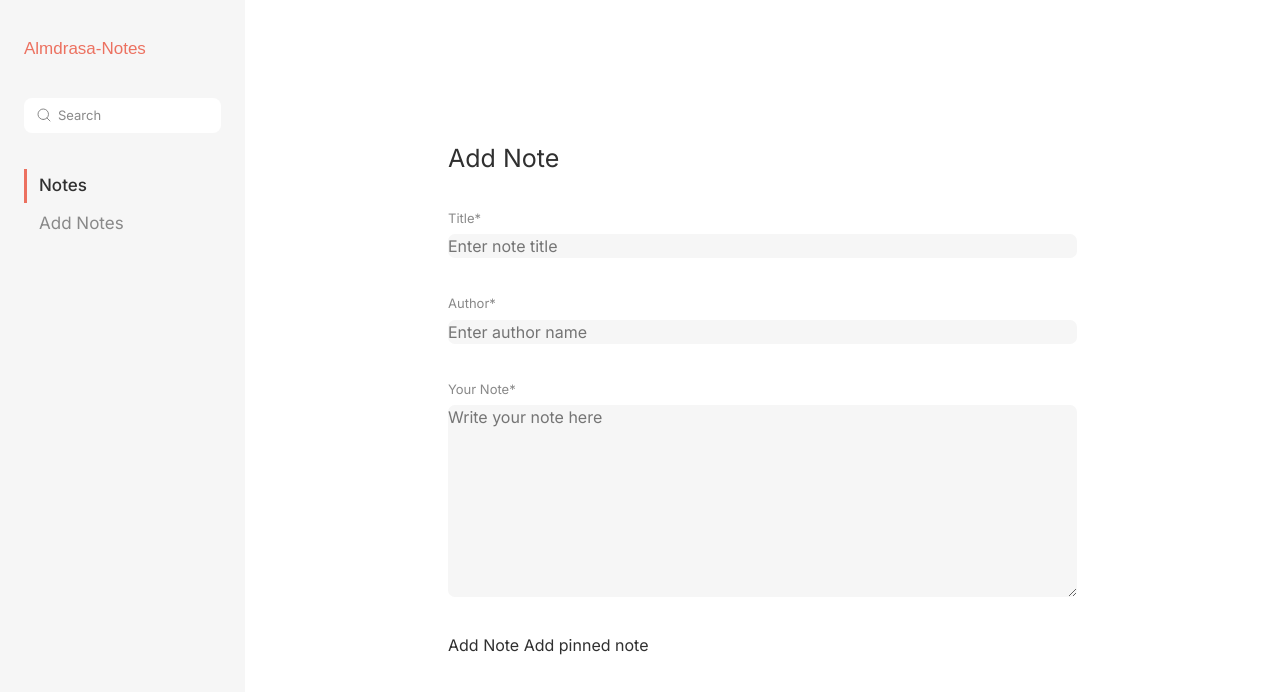
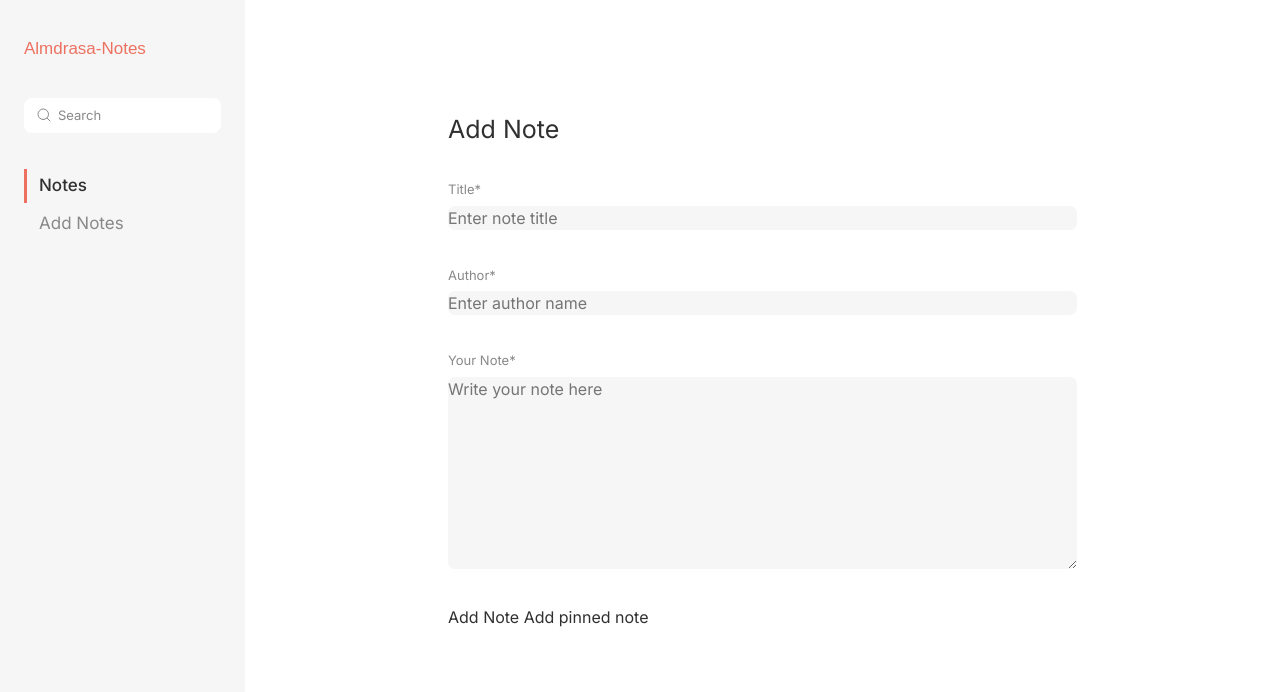
Before and after one commit to MostafaGamalBisher/Note-app, a website built with Vite: page index.html in a window 1280 px wide. Built offline with nearby package versions, Linux system fonts and the light colour scheme; a web font is replaced by a local one.

Commit message:
refactor: adjust layout and alignment of note form for improved consistency

```diff
--- a/src/scss/_note-form.scss
+++ b/src/scss/_note-form.scss
@@ -2,9 +2,8 @@ $content-padding-v: 11.4rem;
 $content-padding-h: 20.3rem;
 
 .content-area {
-  display: flex;
   flex-direction: column;
-  justify-content: center;
+  justify-content: flex-start;
   align-items: stretch;
   background: var(--color-background);
   gap: var(--space-36);
@@ -23,7 +22,7 @@ $content-padding-h: 20.3rem;
   justify-content: center;
   align-items: stretch;
   gap: var(--space-36);
-
+}
 .note-form__group {
   display: flex;
   flex-direction: column;
@@ -45,4 +44,3 @@ $content-padding-h: 20.3rem;
     border-radius: var(--space-7);
   }
 }
-}
```
Lines whose indentation alone changed are shown as unchanged.
